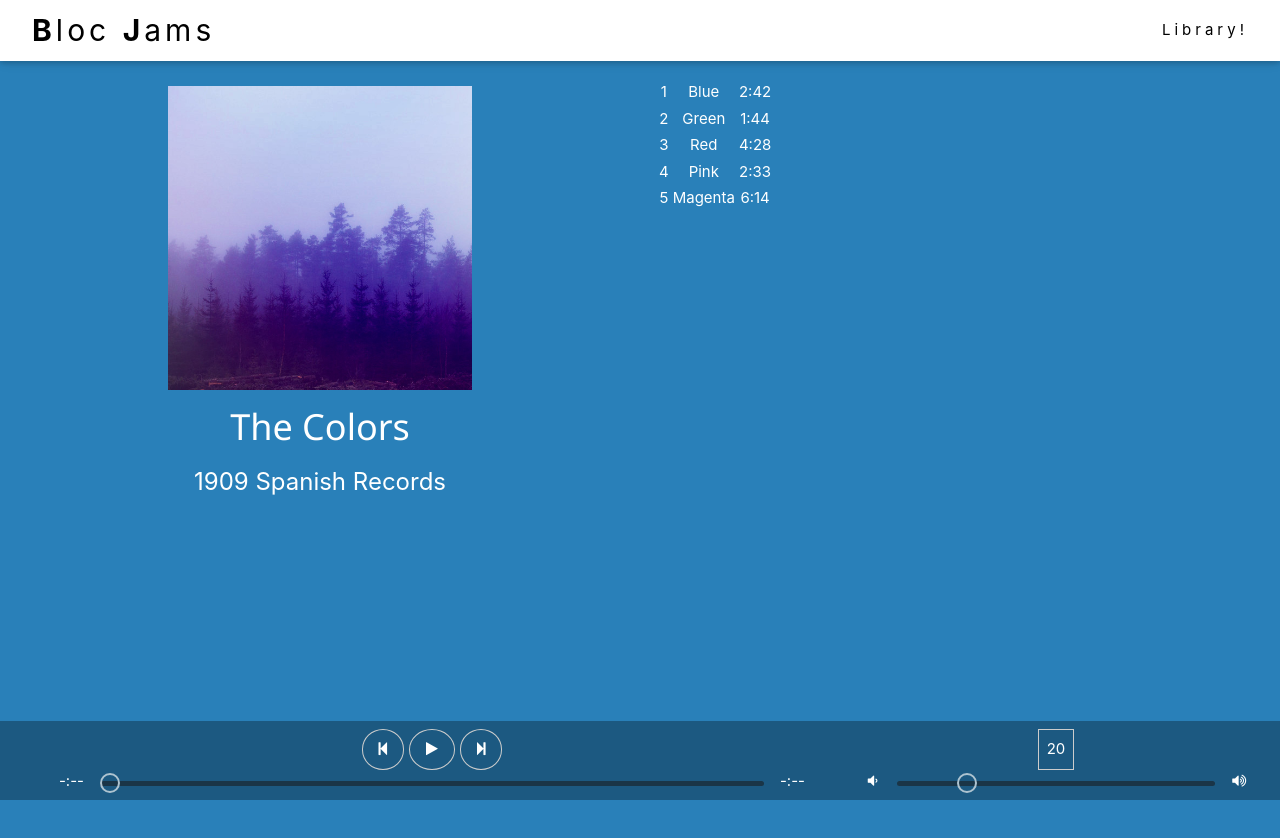
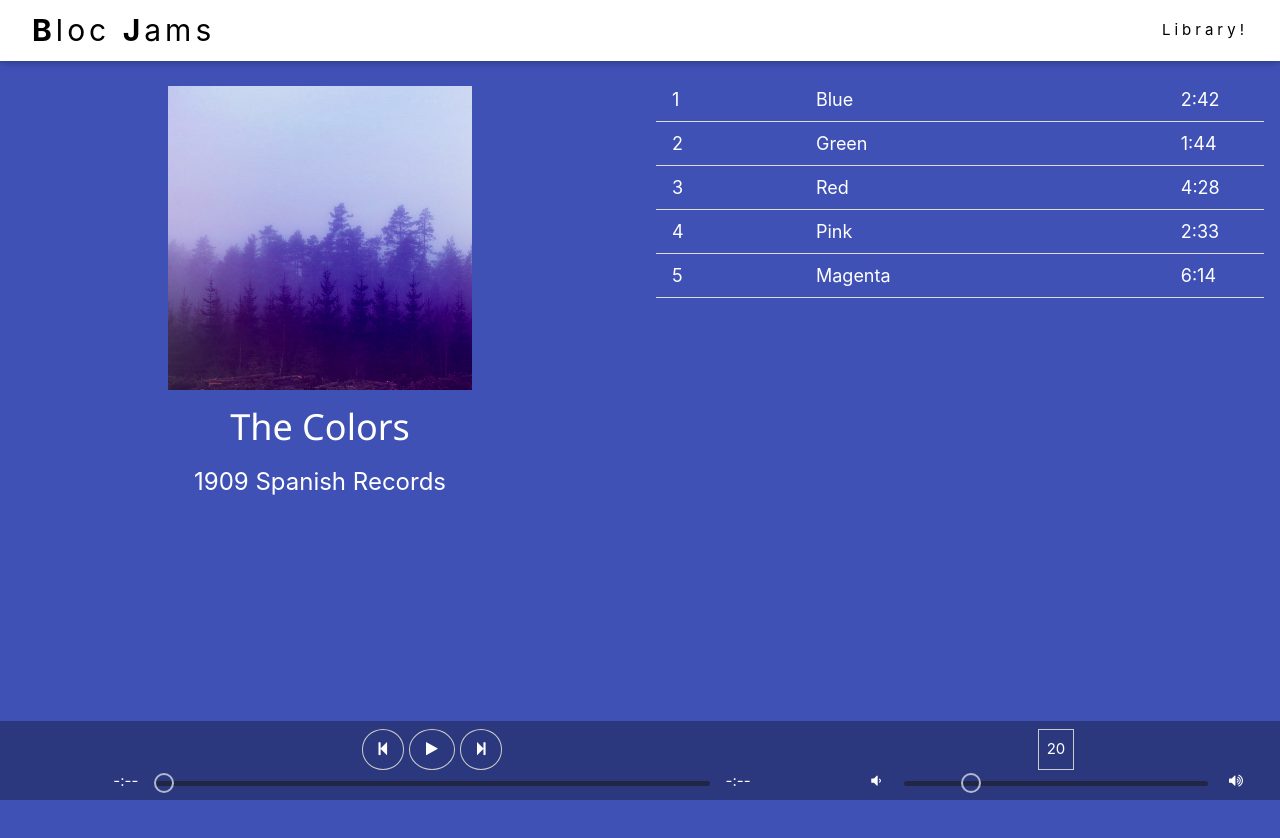
Before and after one commit to pompan129/bloc-jams-react, a React (Create React App) app: page /album/the-colors in a window 1280 px wide. Built offline with nearby package versions, Linux system fonts and the light colour scheme.

Commit message:
bloc Jams styling complete

```diff
--- a/src/App.css
+++ b/src/App.css
@@ -1,27 +1,6 @@
 
 .App {
   text-align: center;
-}
-
-
-.App-header {
-  background-color: #282c34;
-  min-height: 100vh;
-  display: flex;
-  flex-direction: column;
-  align-items: center;
-  justify-content: center;
-  font-size: calc(10px + 2vmin);
-  color: white;
-}
-
-@keyframes App-logo-spin {
-  from {
-    transform: rotate(0deg);
-  }
-  to {
-    transform: rotate(360deg);
-  }
 }
 
 /*flat colors*/
--- a/src/components/Album.js
+++ b/src/components/Album.js
@@ -115,12 +115,12 @@ class Album extends Component {
   getSpanClass(song) {
     const { currentSong, isPaused, isPlaying, hovered } = this.state;
     if (currentSong === song && isPlaying) {
-      return "icon ion-md-pause";
+      return "fa fa-pause";
     }
     if (currentSong === song && isPaused) {
-      return "icon ion-md-play-circle";
+      return "fa fa-play";
     }
-    return hovered === song ? "icon ion-md-play-circle" : null;
+    return hovered === song ? "fa fa-play" : null;
   }
 
   handleTimeChange(e) {
@@ -147,8 +147,8 @@ class Album extends Component {
     const { songs } = this.state.album;
 
     return (
-      <section className="album w3-flat-belize-hole" style={{ paddingTop: "78px" , paddingBottom:"140px", minHeight:"105vh"}}>
-        <div className="w3-row" style={{ height: "50%" }}>
+      <section className="album w3-indigo" style={{ paddingTop: "78px" , paddingBottom:"145px", minHeight:"105vh"}}>
+        <div className="w3-row" >
           <section id="album-info" className="w3-half w3-container w3-padding">
             <img
               id="album-cover-art"
@@ -162,19 +162,20 @@ class Album extends Component {
               <div id="release-info" className="w3-xlarge">{this.state.album.releaseInfo}</div>
             </div>
           </section>
-          <div className="w3-half w3-container">
-            <table id="song-list">
+          <div className="w3-half w3-container w3-display-container">
+            <table id="song-list" className="w3-table w3-large  w3-bordered">
               <colgroup>
-                <col id="song-number-column" />
-                <col id="song-title-column" />
-                <col id="song-duration-column" />
+                <col id="song-number-column" width="25%" />
+                <col id="song-title-column" width="60%"/>
+                <col id="song-duration-column" width="15%" />
               </colgroup>
               <tbody>
                 {songs.map((song, index) => {
                   const spanClass = this.getSpanClass(song);
                   return (
                     <tr
-                      className="song"
+                      style={{cursor: "pointer"}}
+                      className="song  w3-hover-black w3-hover-opacity"
                       key={index}
                       onMouseEnter={() => this.handleMouseEnter(song)}
                       onMouseLeave={() => this.handleMouseOut()}
--- a/src/components/Library.js
+++ b/src/components/Library.js
@@ -18,7 +18,7 @@ class Library extends Component {
                 key={index}
                 style={{textDecoration:"none"}}
               >
-                <div className="w3-margin-bottom w3-black w3-animate-zoom w3-hover-shadow">
+                <div className="w3-margin-bottom w3-animate-zoom w3-hover-shadow" style={{backgroundColor:"rgba(0,0,0,0.6)"}}>
                   <img
                     className="w3-grayscale-min"
                     src={album.albumCover}
--- a/src/components/PlayerBar.js
+++ b/src/components/PlayerBar.js
@@ -27,14 +27,14 @@ class PlayerBar extends Component {
               <button
                 id="previous"
                 onClick={handlePrevClick}
-                className="w3-button w3-transparent w3-circle w3-border"
+                className="w3-button w3-transparent w3-circle w3-border w3-hover-black w3-hover-opacity"
               >
                 <span className="fa fa-step-backward" />
               </button>
               <button
                 id="play-pause"
                 onClick={handleSongClick}
-                className="w3-button w3-transparent w3-circle w3-border"
+                className="w3-button w3-transparent w3-circle w3-border w3-hover-black w3-hover-opacity"
                 style={{ margin: "0 5px" }}
               >
                 <span className={isPlaying ? "fa fa-pause" : "fa fa-play"} />
@@ -42,16 +42,16 @@ class PlayerBar extends Component {
               <button
                 id="next"
                 onClick={handleNextClick}
-                className="w3-button w3-transparent w3-circle w3-border"
+                className="w3-button w3-transparent w3-circle w3-border w3-hover-black w3-hover-opacity"
               >
                 <span className="fa fa-step-forward" />
               </button>
             </section>
             <section id="time-control" className="w3-row-padding">
-              <div className="current-time w3-col s1">
+              <div className="current-time w3-col"  style={{ width: "15%" }}>
                 <span className="w3-right">{formatTime(currentTime)}</span>
               </div>
-              <div className="w3-col s10">
+              <div className="w3-col"  style={{ width: "70%" }}>
                 <input
                   type="range"
                   className="seek-bar "
@@ -62,7 +62,7 @@ class PlayerBar extends Component {
                   onChange={handleTimeChange}
                 />
               </div>
-              <div className="total-time w3-col s1">
+              <div className="total-time w3-col"  style={{ width: "15%" }}>
                 <span className="w3-left">{formatTime(duration)}</span>
               </div>
             </section>
@@ -72,17 +72,21 @@ class PlayerBar extends Component {
               <div className="w3-col">
                 <span
                   className="w3-transparent w3-border"
-                  style={{ display: "inline-block" , padding:"8px 0", width:"36px"}}
+                  style={{
+                    display: "inline-block",
+                    padding: "8px 0",
+                    width: "36px"
+                  }}
                 >
                   {Math.round(currentVolume * 100)}
                 </span>
               </div>
             </section>
             <section className="w3-row-padding">
-              <div className=" w3-col s1">
+              <div className=" w3-col " style={{ width: "10%" }}>
                 <span className="fa fa-volume-down" />
               </div>
-              <div className="w3-col s10">
+              <div className="w3-col" style={{ width: "80%" }}>
                 <input
                   type="range"
                   className="seek-bar"
@@ -93,8 +97,8 @@ class PlayerBar extends Component {
                   value={currentVolume}
                 />
               </div>
-              <div className=" w3-col s1" >
-              <span className="fa fa-volume-up"></span>
+              <div className=" w3-col" style={{ width: "10%" }}>
+                <span className="fa fa-volume-up" />
               </div>
             </section>
           </section>
```
